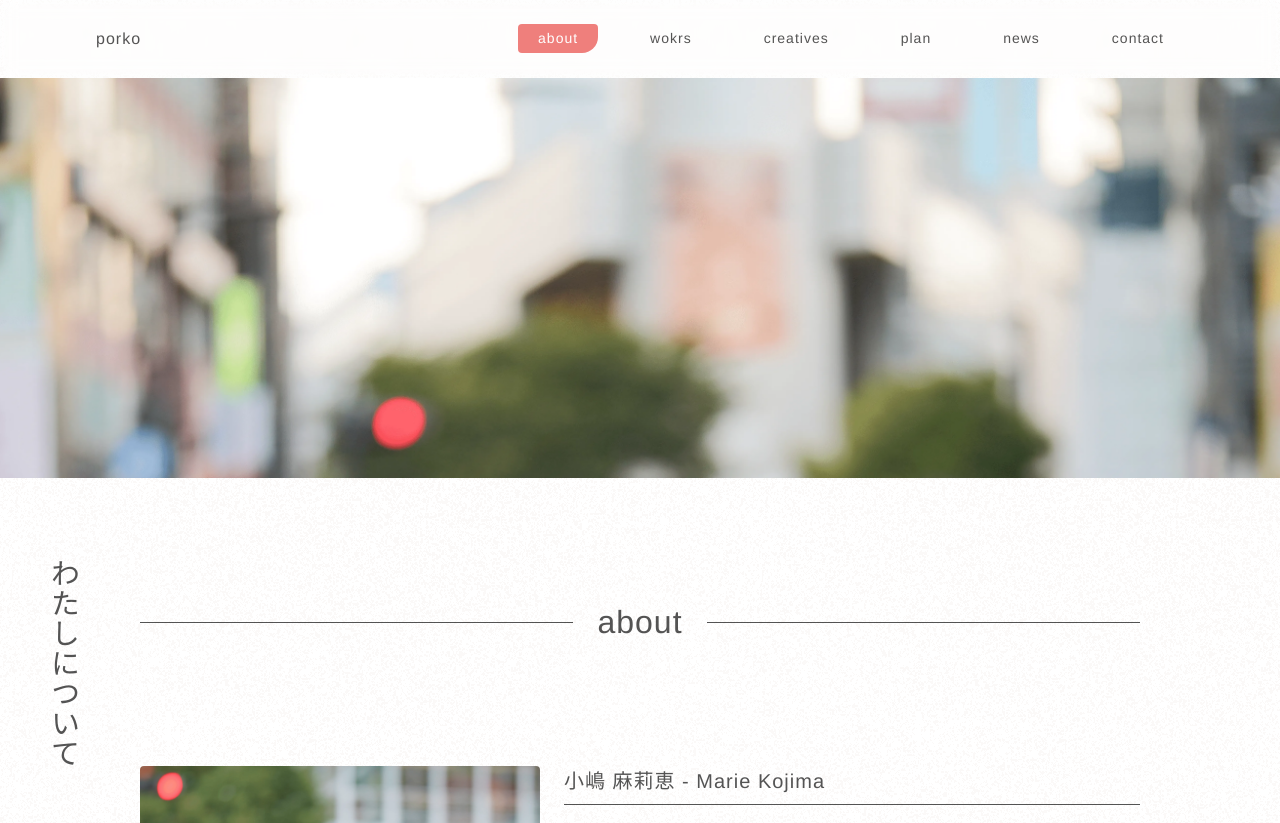
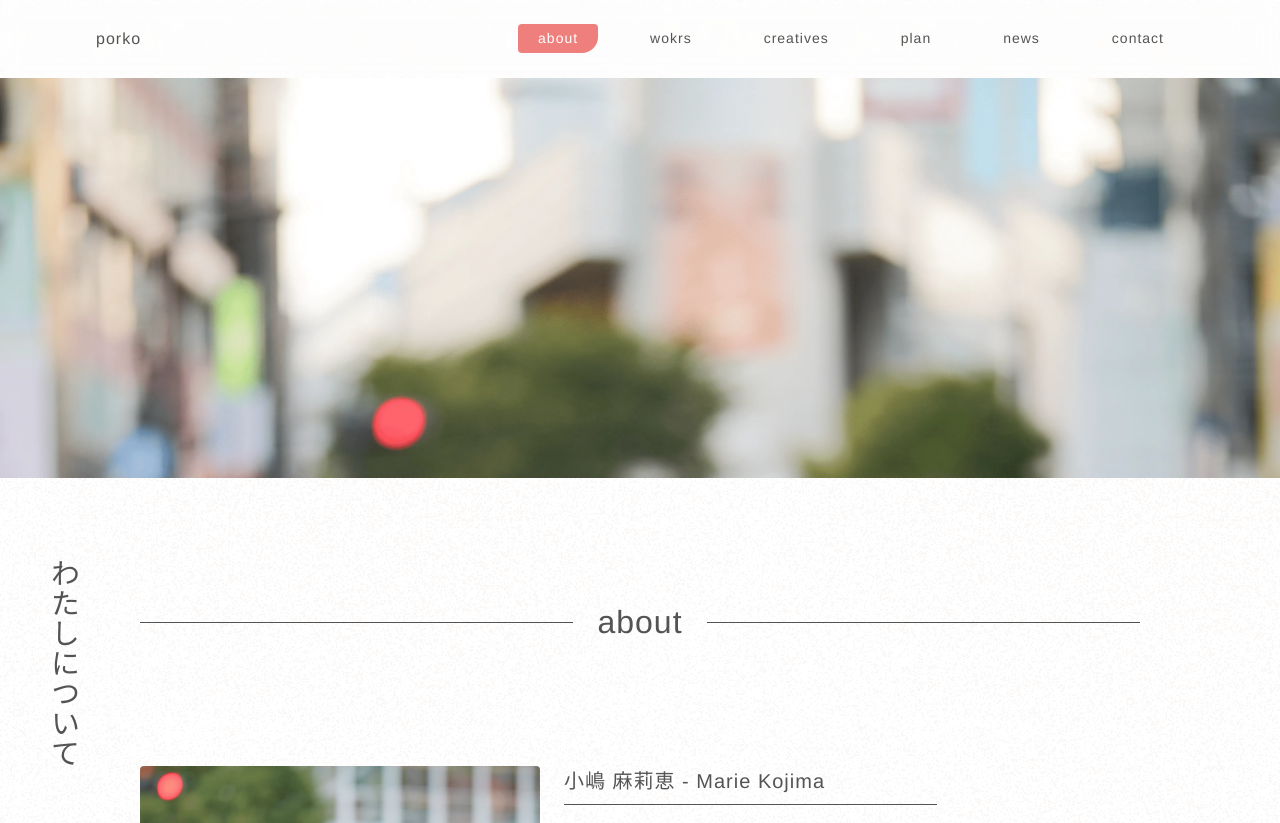
Before and after one commit to kaikojima05/porko, a Next.js app: page /about in a window 1280 px wide. Shown: the top 823 px of the page. Built offline with nearby package versions, Linux system fonts and the light colour scheme.

Commit message:
about の名前下の border を調整

```diff
--- a/ui/pages/about/section/main/index/index.tsx
+++ b/ui/pages/about/section/main/index/index.tsx
@@ -40,10 +40,12 @@ const AboutPage = forwardRef<HTMLDivElement>((_props, ref) => {
             <div className={classNames(
               'md:flex md:flex-col md:justify-between'
             )}>
-              <div className='border-b border-base-black pb-2'>
+              <div>
                 <p className={classNames(
-                  "text-[1.125rem]",
-                  "md:text-[1.25rem]"
+                  "text-[1.125rem] block border-b border-base-black pb-2",
+                  "md:text-[1.25rem] md:inline-block md:pr-[5rem]",
+                  "lg:pr-[6rem]",
+                  "xl:pr-[7rem]"
                 )} >
                   小嶋 麻莉恵 - Marie Kojima
                 </p>
```
